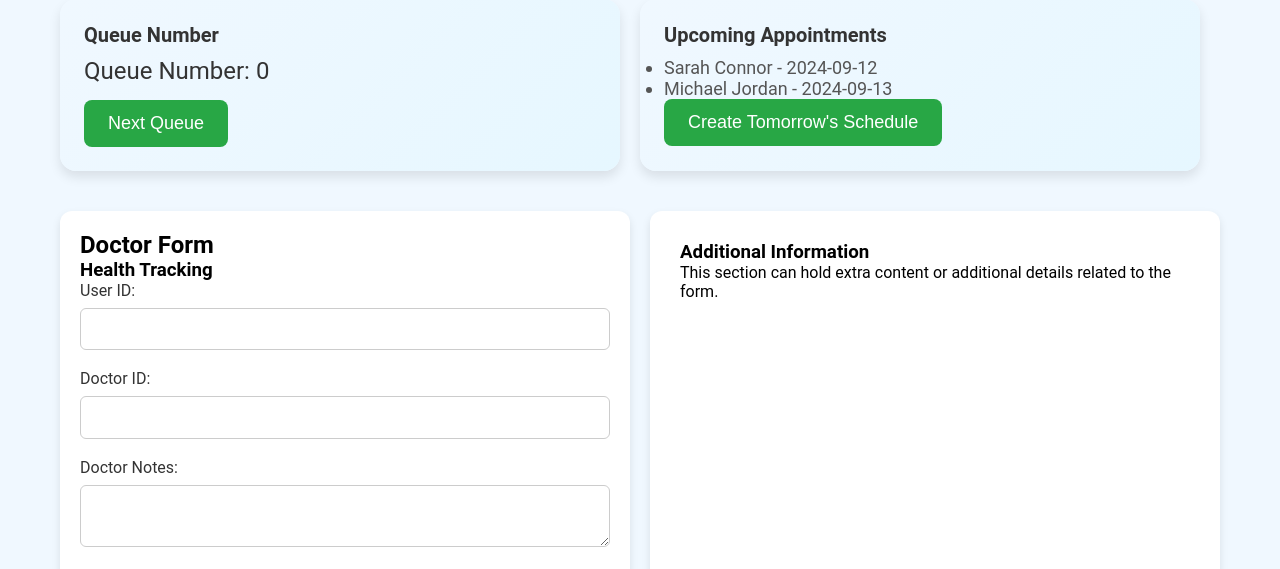
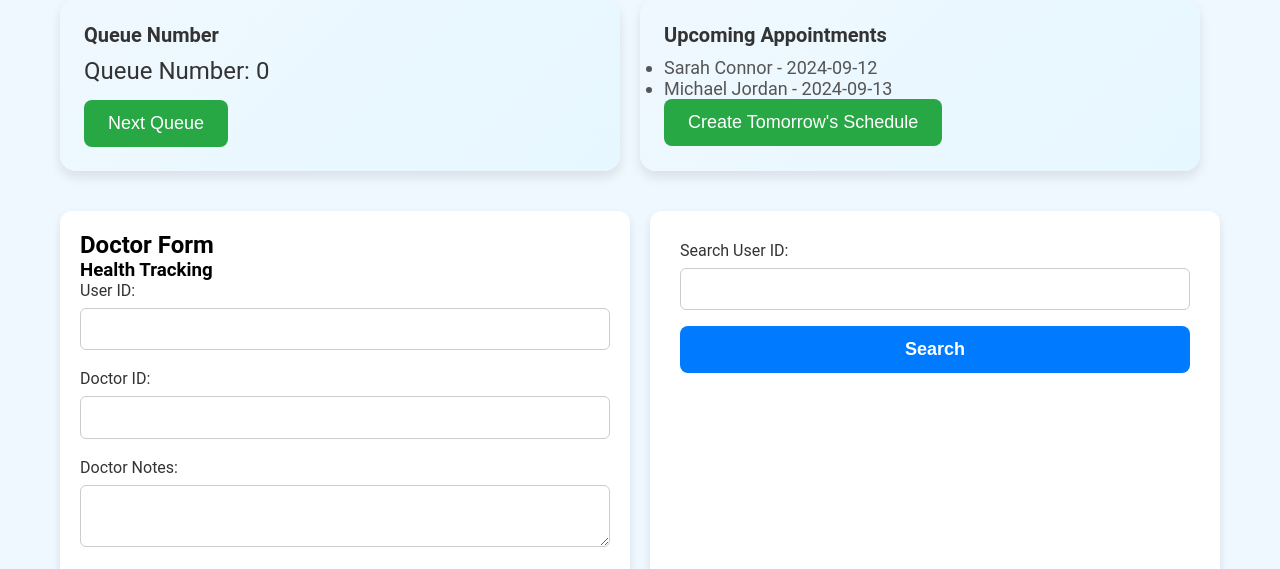
Before and after one commit to Stars1999/INF2003_DB, a Flask app: template INF2003_DB_Proj/templates/doctor_dashboard.html in a window 1280 px wide. Shown: the part 121-690 px from the top of the page. Run offline with Flask 3, Linux system fonts and the light colour scheme; the template is opened without the code that fills it, so the values that code supplies are empty.

Commit message:
Update Conflict Resolved

```diff
--- a/INF2003_DB_Proj/app.py
+++ b/INF2003_DB_Proj/app.py
@@ -1,6 +1,7 @@
 from flask import Flask, render_template, request, redirect, url_for, flash, session, jsonify
 import sqlite3
 import bcrypt
+from datetime import datetime, timedelta
 from cryptography.fernet import Fernet
 from db_connection import create_connection, create_tables
 
--- a/INF2003_DB_Proj/templates/doctor_dashboard.html
+++ b/INF2003_DB_Proj/templates/doctor_dashboard.html
@@ -22,17 +22,6 @@
   <!-- Main Content Section -->
   <div class="main-content">
 
-       <!-- Flash Messages Section -->
-    {% with messages = get_flashed_messages(with_categories=true) %}
-      {% if messages %}
-        <ul class="flashes">
-          {% for category, message in messages %}
-            <li class="{{ category }}">{{ message }}</li>
-          {% endfor %}
-        </ul>
-      {% endif %}
-    {% endwith %}
-
     <!-- Top Section (Queue Number and Appointments) -->
     <div class="top-section">
       <!-- Queue Number Card -->
@@ -49,7 +38,6 @@
           <li>Sarah Connor - 2024-09-12</li>
           <li>Michael Jordan - 2024-09-13</li>
         </ul>
-
         <!-- Form for creating tomorrow's schedule -->
         <form action="{{ url_for('create_schedule') }}" method="POST">
             <button class="queue-button" type="submit">Create Tomorrow's Schedule</button>
@@ -127,13 +115,22 @@
       <!-- Right Section (Additional Card) -->
       <div class="extra-card">
         <div class="extra-info-card">
-          <h3>Additional Information</h3>
-          <p>This section can hold extra content or additional details related to the form.</p>
+          <!-- Search User ID Input -->
+          <div class="input-field-group">
+            <label for="search_user_id">Search User ID:</label>
+            <input type="text" id="search_user_id" name="search_user_id">
+            <button type="button" class="search-button" onclick="searchUserHistory()">Search</button>
+          </div>
+
+          <!-- History Details Section -->
+          <div id="history-details" style="display:none;">
+            <h3>Top 5 History Details</h3>
+            <!-- The top 5 history details will be dynamically created and inserted here -->
+          </div>
         </div>
+
       </div>
     </div>
-
   </div>
-
 </body>
 </html>
```
Also changed, not shown: INF2003_DB_Proj/INF2003_Proj_DB.db.
